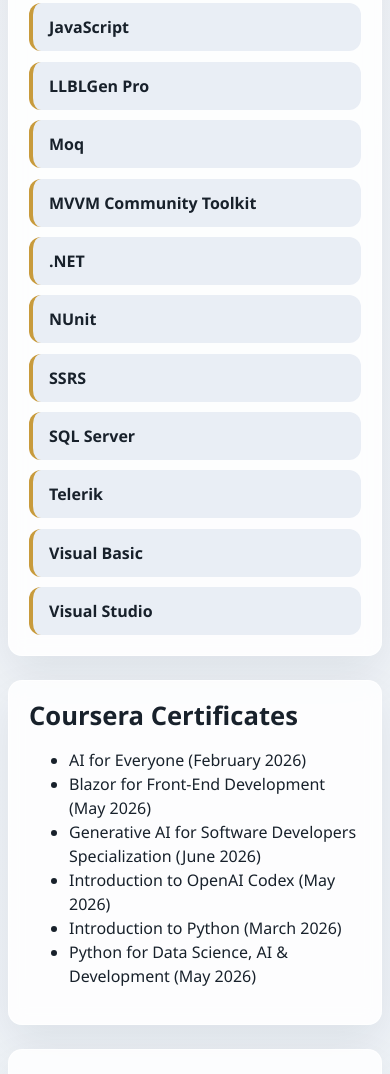
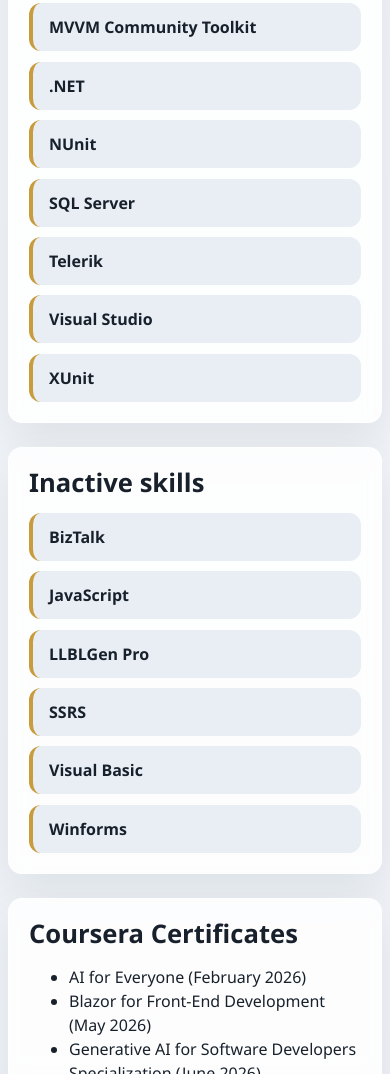
Before and after one commit to guystals/Portfolio, a plain HTML site: page index.html in a window 390 px wide. Shown: the part 4860-5934 px from the top of the page. Drawn offline with Linux system fonts and the light colour scheme.

Commit message:
Add inactive skills

```diff
--- a/index.html
+++ b/index.html
@@ -22,7 +22,8 @@
                 <li><a href="#about">About</a></li>
                 <li><a href="#projects">Projects</a></li>
                 <li><a href="#academic-projects">Academic Projects</a></li>
-                <li><a href="#skills">Skills</a></li>
+                <li><a href="#active-skills">Active skills</a></li>
+                <li><a href="#inactive-skills">Inactive skills</a></li>
                 <li><a href="#coursera-certificates">Coursera Certificates</a></li>
                 <li><a href="#contact">Contact</a></li>
             </ul>
@@ -180,11 +181,10 @@
                         rel="noopener noreferrer">View project on GitHub</a></p>
             </article>
         </section>
-        <section id="skills">
-            <h2>Skills</h2>
+        <section id="active-skills">
+            <h2>Active skills</h2>
             <ul>
                 <li>Blazor</li>
-                <li>BizTalk</li>
                 <li>C#</li>
                 <li>Codex</li>
                 <li>Copilot</li>
@@ -193,17 +193,25 @@
                 <li>Entity Framework</li>
                 <li>Git</li>
                 <li>HTML</li>
-                <li>JavaScript</li>
-                <li>LLBLGen Pro</li>
                 <li>Moq</li>
                 <li>MVVM Community Toolkit</li>
                 <li>.NET</li>
                 <li>NUnit</li>
-                <li>SSRS</li>
                 <li>SQL Server</li>
                 <li>Telerik</li>
+                <li>Visual Studio</li>
+                <li>XUnit</li>
+            </ul>
+        </section>
+        <section id="inactive-skills">
+            <h2>Inactive skills</h2>
+            <ul>
+                <li>BizTalk</li>
+                <li>JavaScript</li>
+                <li>LLBLGen Pro</li>
+                <li>SSRS</li>
                 <li>Visual Basic</li>
-                <li>Visual Studio</li>
+                <li>Winforms</li>
             </ul>
         </section>
         <section id="coursera-certificates">
--- a/styles.css
+++ b/styles.css
@@ -291,7 +291,8 @@
     font-weight: 600;
 }
 
-#skills ul {
+#active-skills ul,
+#inactive-skills ul {
     display: flex;
     flex-wrap: wrap;
     gap: 0.8rem;
@@ -300,7 +301,8 @@
     padding: 0;
 }
 
-#skills li {
+#active-skills li,
+#inactive-skills li {
     padding: 0.75rem 1rem;
     border-left: 4px solid var(--accent);
     border-radius: 12px;
@@ -555,11 +557,13 @@
         flex-basis: 100%;
     }
 
-    #skills ul {
+    #active-skills ul,
+    #inactive-skills ul {
         gap: 0.65rem;
     }
 
-    #skills li {
+    #active-skills li,
+    #inactive-skills li {
         width: 100%;
     }
 
```
